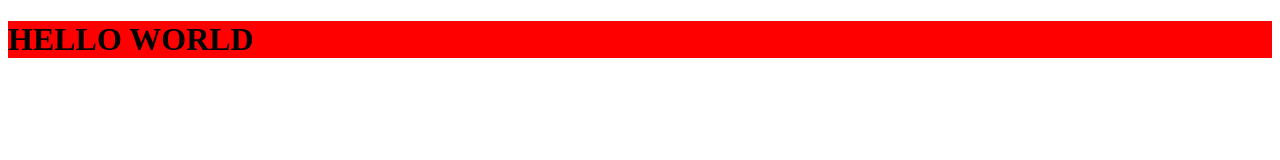
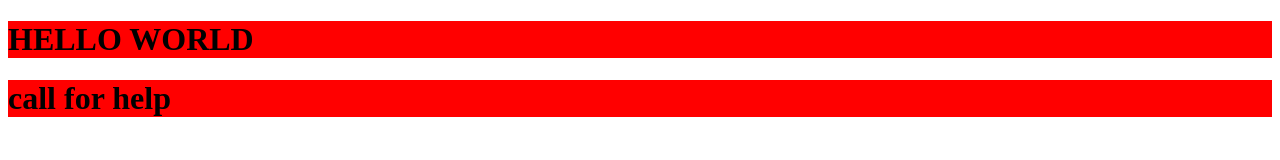
Before and after one commit to huseanabioye/first, a plain HTML site: page first/index.html in a window 1280 px wide. Drawn offline with Linux system fonts and the light colour scheme.

Commit message:
call for help

```diff
--- a/first/index.html
+++ b/first/index.html
@@ -7,5 +7,6 @@
 </head>
 <body>
     <h1 style="background-color: red;"> HELLO WORLD</h1>
+    <h1 style="background-color: red;"> call for help</h1>
 </body>
 </html>
```
Also changed, not shown: 1 other file.
